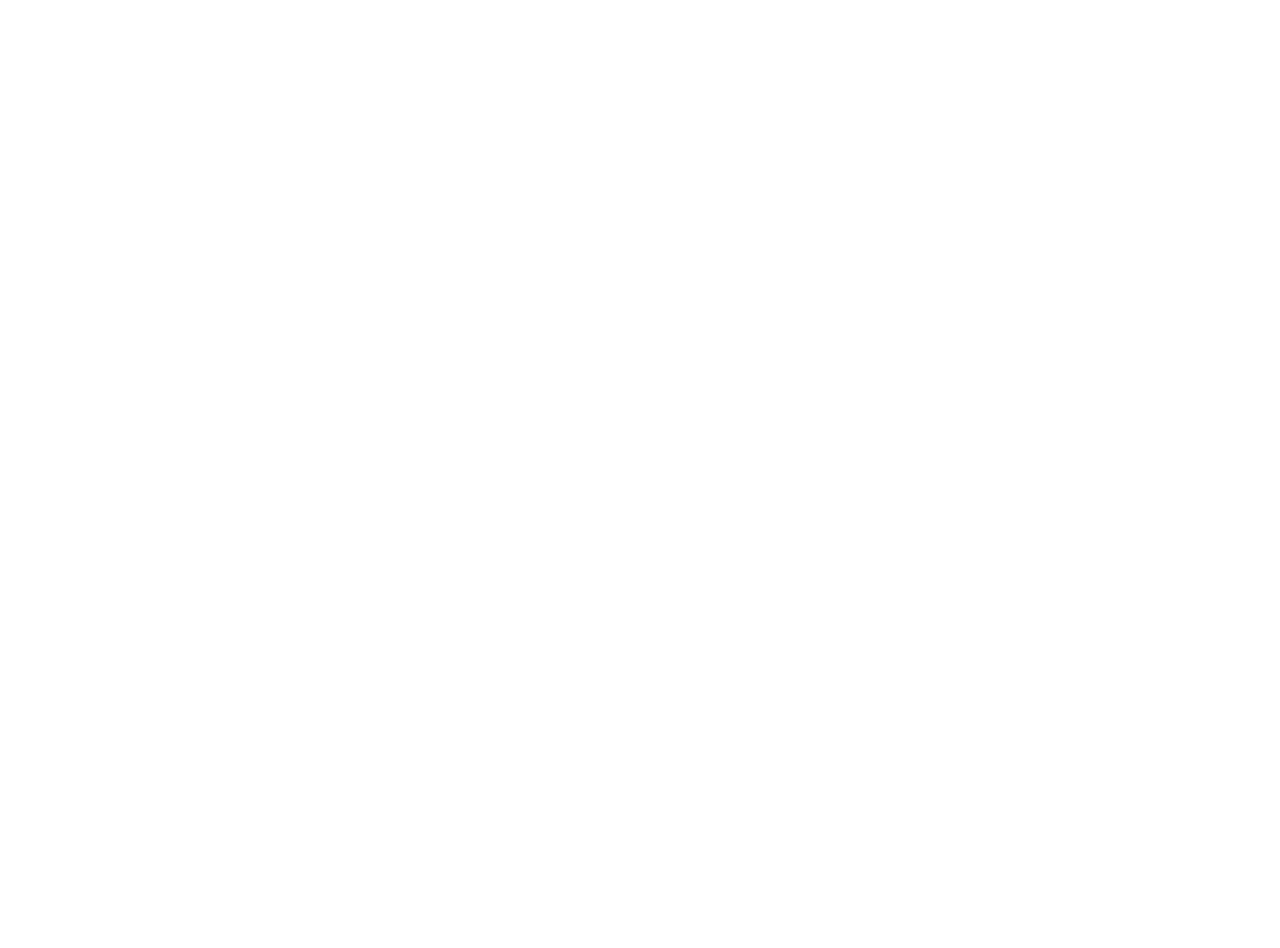
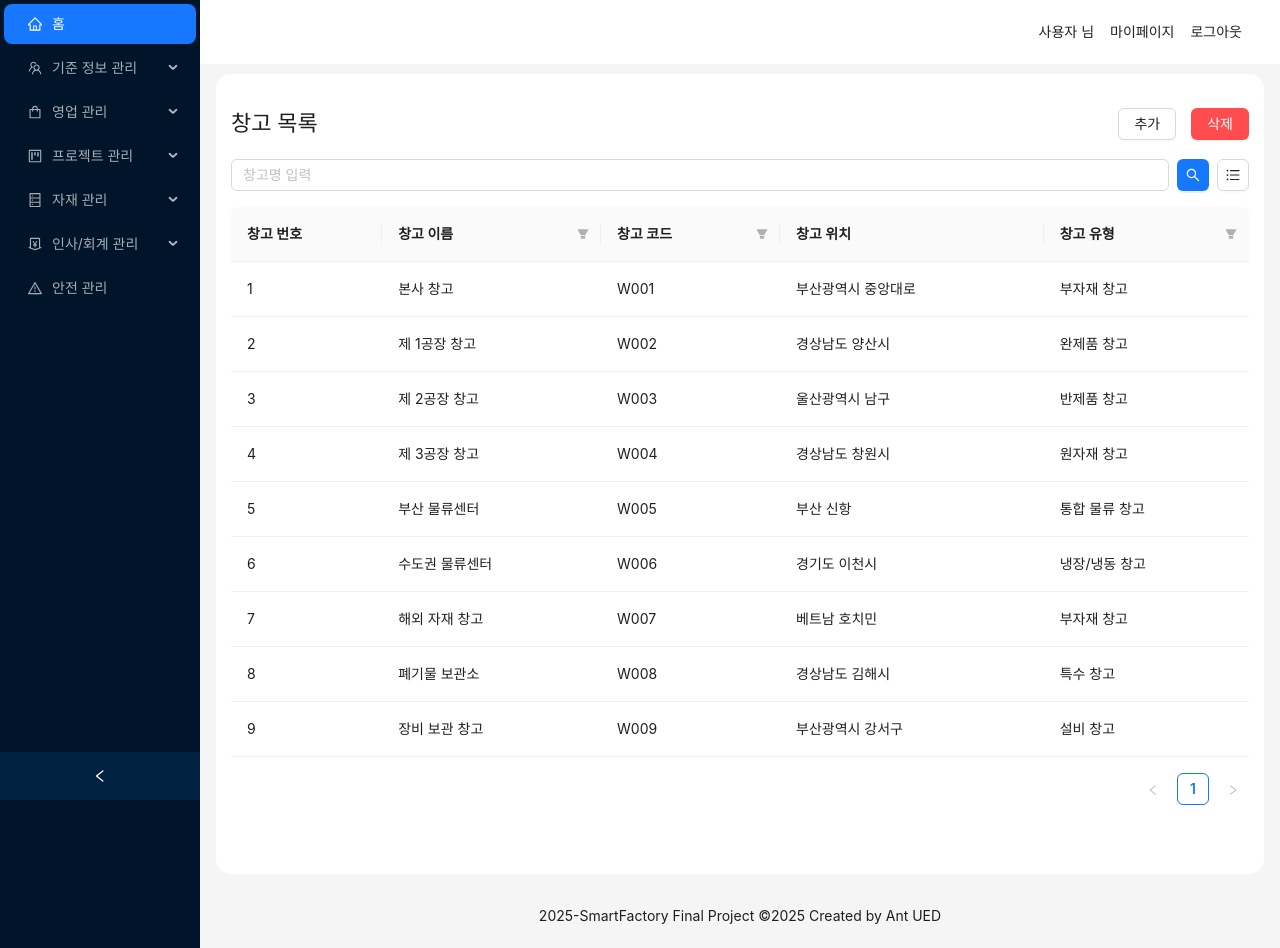
Before and after one commit to MinCheolin/DockSystemFront, a React (Create React App) app: page /Warehouse in a window 1280 px wide. Before the commit this address had no page. Before the commit the page ends 800 px from the top, so only its background shows below. Built offline with nearby package versions, Linux system fonts and the light colour scheme; what ag-grid-community would draw is missing.

Commit message:
warehouse front

```diff
--- a/src/App.js
+++ b/src/App.js
@@ -5,6 +5,7 @@ import Home from "./pages/Home";
 import Tab from "./pages/Standard/Tab";
 import Client from "./pages/Standard/Client";
 import StandardProcess from "./pages/Standard/StandardProcess";
+import Warehouse from "./pages/Standard/Warehouse";
 
 const App = () => {
 
@@ -17,6 +18,7 @@ const App = () => {
             <Route path="home" element ={<Home />}/>
             <Route path="user" element={<Tab />}/>
             <Route path="StandardProcess" element={<StandardProcess />}/>
+            <Route path="Warehouse" element={<Warehouse/>} />
             <Route path="standard/client" element = {<Client />}></Route>
             <Route path="safety" element={<SafetyBoard />} />
           </Route>
--- /dev/null
+++ b/src/pages/Standard/Warehouse/WarehouseContainer.js
@@ -0,0 +1,56 @@
+import React, { useState, useEffect } from "react";
+import WarehousePresenter from "./WarehousePresenter";
+
+const WarehouseContainer = () => {
+
+    const hardcodedData = [
+        { whNo: 1, whCode: "W001", whName: "본사 창고", whLocation: "부산광역시 중앙대로", whType: "부자재 창고" },
+        { whNo: 2, whCode: "W002", whName: "제 1공장 창고", whLocation: "경상남도 양산시", whType: "완제품 창고" },
+        { whNo: 3, whCode: "W003", whName: "제 2공장 창고", whLocation: "울산광역시 남구", whType: "반제품 창고" },
+        { whNo: 4, whCode: "W004", whName: "제 3공장 창고", whLocation: "경상남도 창원시", whType: "원자재 창고" },
+        { whNo: 5, whCode: "W005", whName: "부산 물류센터", whLocation: "부산 신항", whType: "통합 물류 창고" },
+        { whNo: 6, whCode: "W006", whName: "수도권 물류센터", whLocation: "경기도 이천시", whType: "냉장/냉동 창고" },
+        { whNo: 7, whCode: "W007", whName: "해외 자재 창고", whLocation: "베트남 호치민", whType: "부자재 창고" },
+        { whNo: 8, whCode: "W008", whName: "폐기물 보관소", whLocation: "경상남도 김해시", whType: "특수 창고" },
+        { whNo: 9, whCode: "W009", whName: "장비 보관 창고", whLocation: "부산광역시 강서구", whType: "설비 창고" },
+    ];
+
+    const [warehouses, setWarehouses] = useState([]);
+    const [selectedRowKeys, setSelectedRowKeys] = useState([]);
+    const [searchTerm, setSearchTerm] = useState("");
+
+
+    useEffect(() => {
+        setWarehouses(hardcodedData);
+    }, []);
+
+    const rowSelection = {
+        selectedRowKeys,
+        hideSelectAll: true,
+        onChange: (keys) => setSelectedRowKeys(keys.length > 0 ? [keys[keys.length - 1]] : []),
+    };
+    const handleRowClick = (record) => {
+        setSelectedRowKeys(prevKeys => prevKeys.includes(record.whNo) ? [] : [record.whNo]);
+    };
+    const hasSelected = selectedRowKeys.length > 0;
+
+    const displayedWarehouses = searchTerm
+        ? warehouses.filter(wh => wh.whName.toLowerCase().includes(searchTerm.toLowerCase()))
+        : warehouses;
+
+    const handleShowAll = () => setSearchTerm("");
+
+    return (
+        <WarehousePresenter
+            warehouses={displayedWarehouses}
+            rowSelection={rowSelection}
+            handleRowClick={handleRowClick}
+            hasSelected={hasSelected}
+            searchTerm={searchTerm}
+            setSearchTerm={setSearchTerm}
+            handleShowAll={handleShowAll}
+        />
+    );
+}
+
+export default WarehouseContainer;
--- /dev/null
+++ b/src/pages/Standard/Warehouse/WarehousePresenter.js
@@ -0,0 +1,104 @@
+import React from 'react';
+import { Button, Table, Input } from 'antd';
+import { SearchOutlined ,UnorderedListOutlined } from '@ant-design/icons';
+import "./warehouse.css";
+
+const WarehousePresenter = ({
+    warehouses,
+    searchTerm,
+    setSearchTerm,
+    handleSearchWarehouse,
+    handleShowAll,
+
+}) => {
+    const codeFilter = [...new Set(warehouses.map(item => item.whCode))].map(code => ({
+        text: code,
+        value: code,
+    }));
+     const nameFilter = [...new Set(warehouses.map(item => item.whName))].map(name => ({
+        text: name,
+        value: name,
+    }));
+
+    const typeFilter = [...new Set(warehouses.map(item => item.whType))].map(type => ({
+        text: type,
+        value: type,
+    }));
+
+    const columns = [
+        {
+            title: '창고 번호',
+            dataIndex: 'whNo',
+            key: 'whNo',
+            render: (text, record, index) => index + 1,
+        },
+        {
+            title: '창고 이름',
+            dataIndex: 'whName',
+            key: 'whName',
+            filters: nameFilter,
+            onFilter: (value, record) => record.whName.includes(value),
+
+        },
+        {
+            title: '창고 코드',
+            dataIndex: 'whCode',
+            key: 'whCode',
+            filters: codeFilter,
+            onFilter: (value, record) => record.whCode.includes(value),
+        },
+        {
+            title: '창고 위치',
+            dataIndex: 'whLocation',
+            key: 'whLocation',
+        },
+        {
+            title: '창고 유형',
+            dataIndex: 'whType',
+            key: 'whType',
+            filters: typeFilter,
+            onFilter: (value, record) => record.whType.includes(value),
+
+        },
+    ];
+
+    return (
+        <>
+            <div className="warehouse-content">
+                <div className="grid-func">
+                    <div className="warehouse-list">창고 목록</div>
+                    <div className="func-button">
+                       <Button>추가</Button>
+                       <Button type="primary" danger>삭제</Button>
+                    </div>
+                </div>
+                <div className='standardprocess-search'>
+                    <Input
+                        placeholder="창고명 입력"
+                        value={searchTerm}
+                        onChange={(e) => setSearchTerm(e.target.value)}
+                    />
+                    <Button
+                        type="primary"
+                        icon={<SearchOutlined />}
+                        onClick={handleSearchWarehouse}
+                    />
+                    <Button
+                        icon={<UnorderedListOutlined />}
+                        onClick={handleShowAll}
+                    />
+                </div>
+
+                <div className="grid-box">
+                    <Table
+                        columns={columns}
+                        dataSource={warehouses}
+                        rowKey="whNo"
+                    />
+                </div>
+            </div>
+        </>
+    );
+}
+
+export default WarehousePresenter;
--- /dev/null
+++ b/src/pages/Standard/Warehouse/index.js
@@ -0,0 +1,3 @@
+import Warehouse from "./WarehouseContainer";
+
+export default Warehouse;
--- /dev/null
+++ b/src/pages/Standard/Warehouse/warehouse.css
@@ -0,0 +1,51 @@
+.warehouse-content{
+    height: 100vh;
+    border-radius: 15px;
+    background-color: white;
+    padding: 15px;
+}
+
+
+.grid-func{
+    height: 70px;
+    display: flex;
+    justify-content: space-between;
+    align-items: center;
+}
+
+.warehouse-list{
+    font-size: 22px;
+    font-weight: 500;
+}
+
+
+.func-button{
+    display: flex;
+    gap : 15px
+}
+
+.grid-box{
+    height: 80vh;
+}
+
+.modal-form-item-center {
+  text-align: center;
+}
+
+.modal-form-button{
+    display: flex;
+    justify-content: center;
+    align-items: center;
+    gap: 15px;
+
+}
+.warehouse-search {
+    display: flex;
+    align-items: center;
+    gap: 8px;
+    margin-bottom: 16px;
+}
+
+.warehouse-search input {
+    flex: 1;
+}
```
